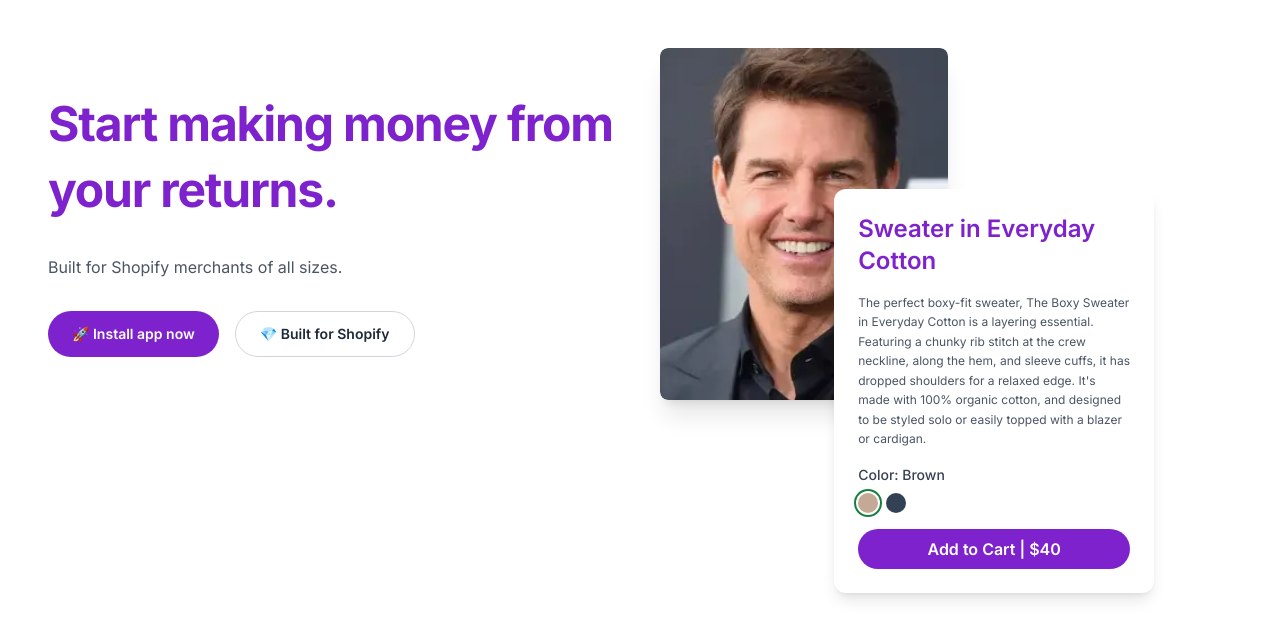
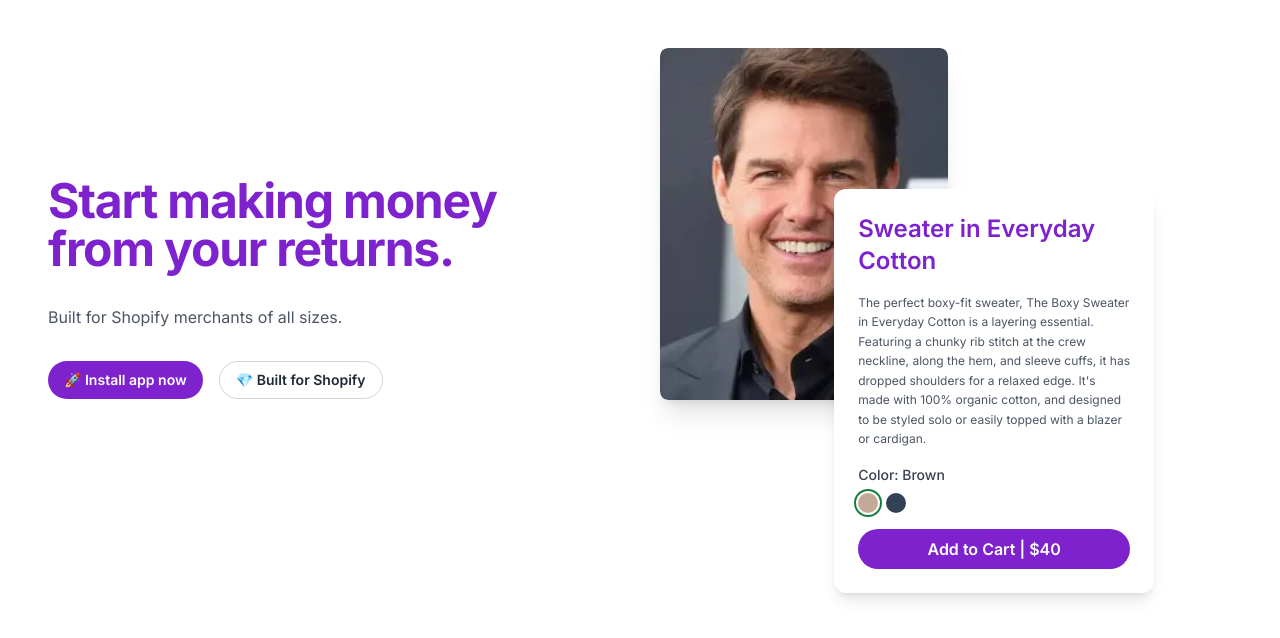
Before and after one commit to MunimUsmani/weather-app, a Next.js app: page / in a window 1280 px wide. Shown: the top 638 px of the page. Built offline with nearby package versions, Linux system fonts and the light colour scheme.

Commit message:
code push

```diff
--- a/src/app/components/Hero.tsx
+++ b/src/app/components/Hero.tsx
@@ -5,18 +5,19 @@ export default function Component() {
     <div className="bg-white p-6 md:p-12">
       <div className="mx-auto max-w-7xl grid gap-8 lg:grid-cols-2 lg:gap-10 items-center">
         {/* Left Section */}
-        <div className="space-y-6 lg:space-y-8">
-          <h1 className="text-3xl md:text-5xl font-bold tracking-tight text-purple-700 lg:leading-snug">
-            Start making money from your returns.
+        <div className="space-y-6 lg:space-y-8 mt-[8rem]">
+          <h1 className="text-xl md:text-5xl font-bold tracking-tight text-purple-700">
+            Start making money <br />
+            from your returns.
           </h1>
           <p className="text-md text-gray-600">
             Built for Shopify merchants of all sizes.
           </p>
           <div className="flex flex-wrap gap-4">
-            <button className="bg-purple-700 text-white rounded-full px-6 py-3 text-sm font-semibold transition-colors duration-200">
+            <button className="bg-purple-700 text-white rounded-full px-4 py-2 text-sm font-semibold transition-colors duration-200">
               🚀 Install app now
             </button>
-            <button className="bg-white hover:bg-gray-50 text-gray-800 rounded-full px-6 py-3 text-sm font-semibold border border-gray-300 transition-colors duration-200 flex items-center gap-2">
+            <button className="bg-white hover:bg-gray-50 text-gray-800 rounded-full px-4 py-2 text-sm font-semibold border border-gray-300 transition-colors duration-200 flex items-center gap-2">
               💎 Built for Shopify
             </button>
           </div>
```
